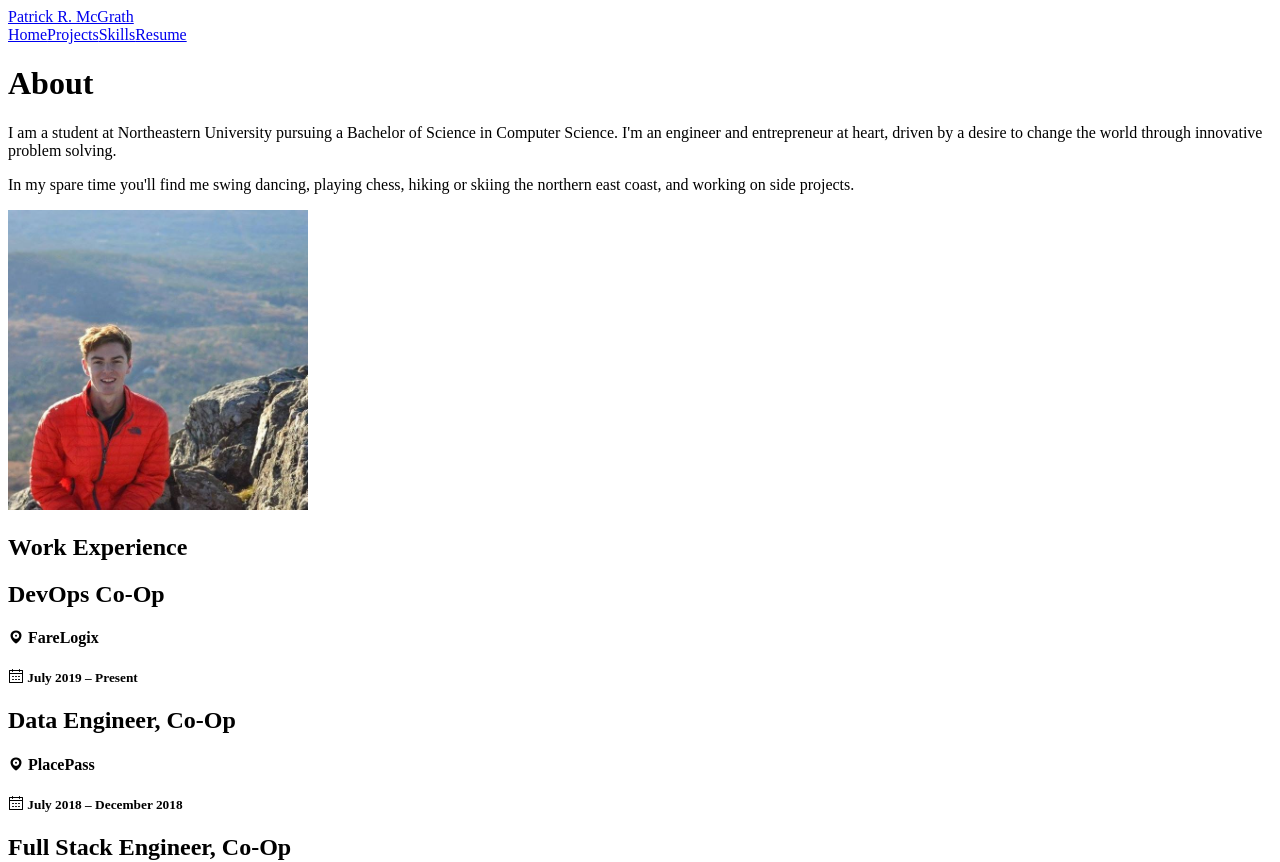
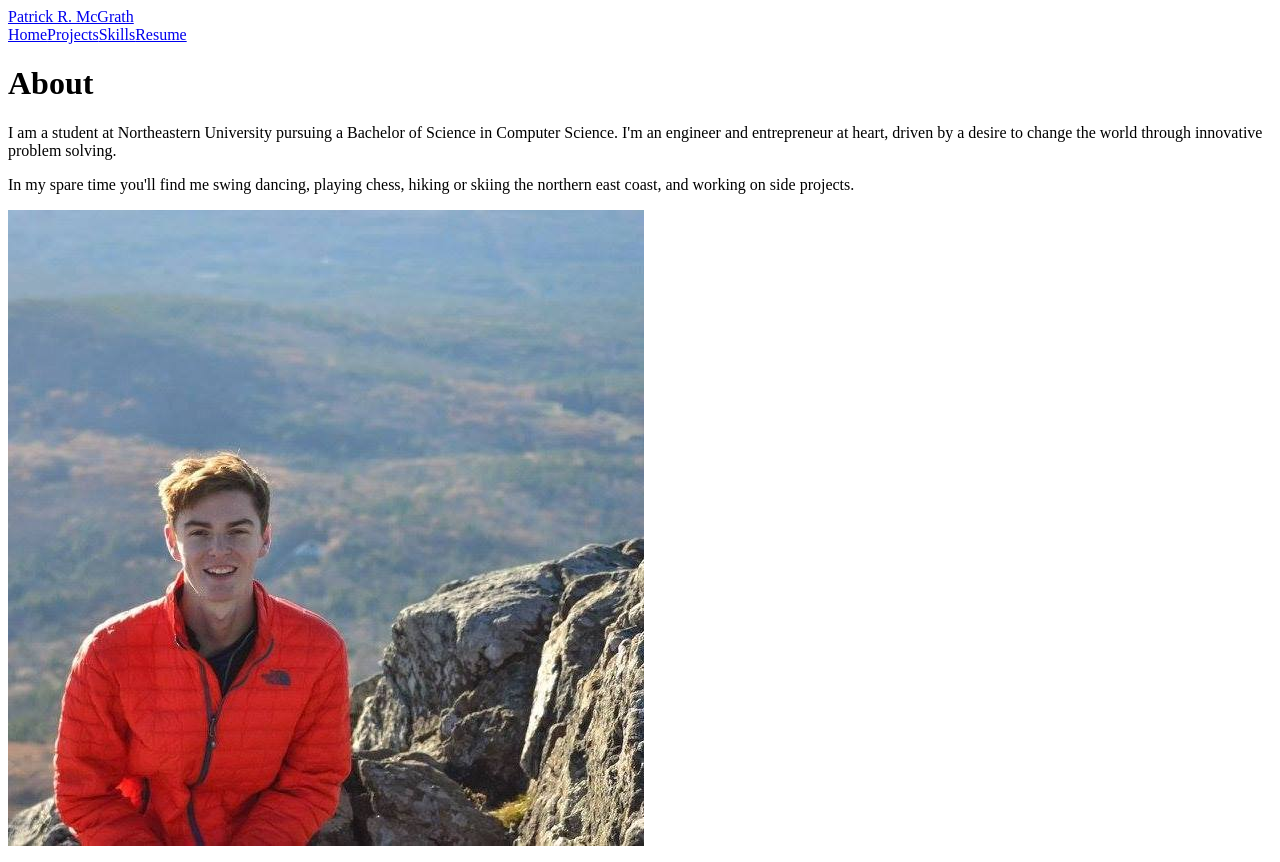
Before and after one commit to PatrickMcGrath29/patrickmcgrath.io, a Vue app: page / in a window 1280 px wide. Shown: the top 862 px of the page. Built offline with nearby package versions, Linux system fonts and the light colour scheme.

Commit message:
Fixing scaling on the home image

```diff
--- a/src/assets/styles/pages/home-index.scss
+++ b/src/assets/styles/pages/home-index.scss
@@ -1,4 +1,5 @@
 .bio-and-image {
+  align-items: center;
   display: flex;
 
   @include media-down($medium-screen) {
@@ -7,6 +8,8 @@
 
   img {
     border-radius: 5px;
+    height: auto;
+    width: 300px;
   }
 }
 
--- a/src/pages/home/Index.vue
+++ b/src/pages/home/Index.vue
@@ -15,8 +15,7 @@
           </div>
           <img
             src="@/assets/images/patrickmcgrath.jpg"
-            height="300px"
-            width="auto"
+            class="bio-image"
             alt="Patrick McGrath"
           />
         </div>
```
